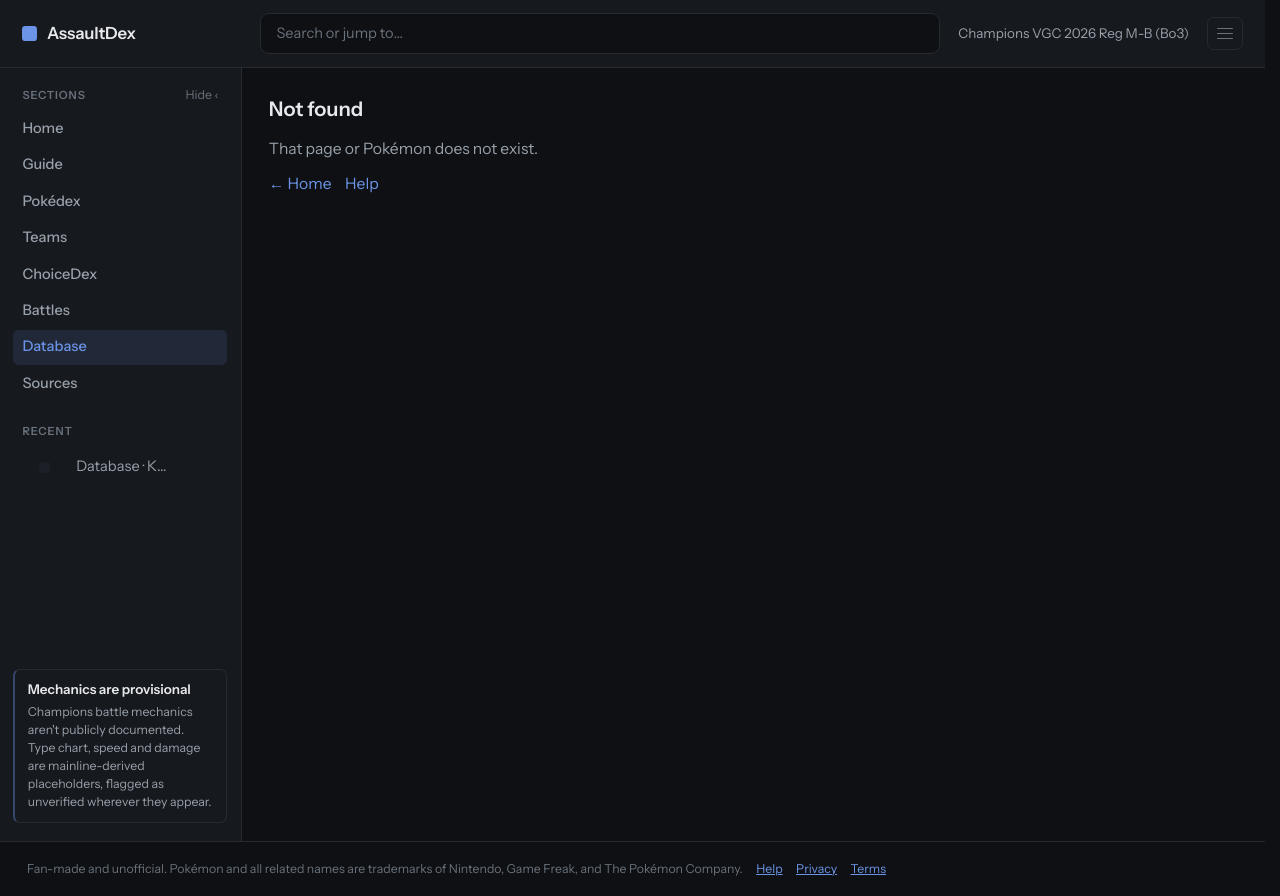
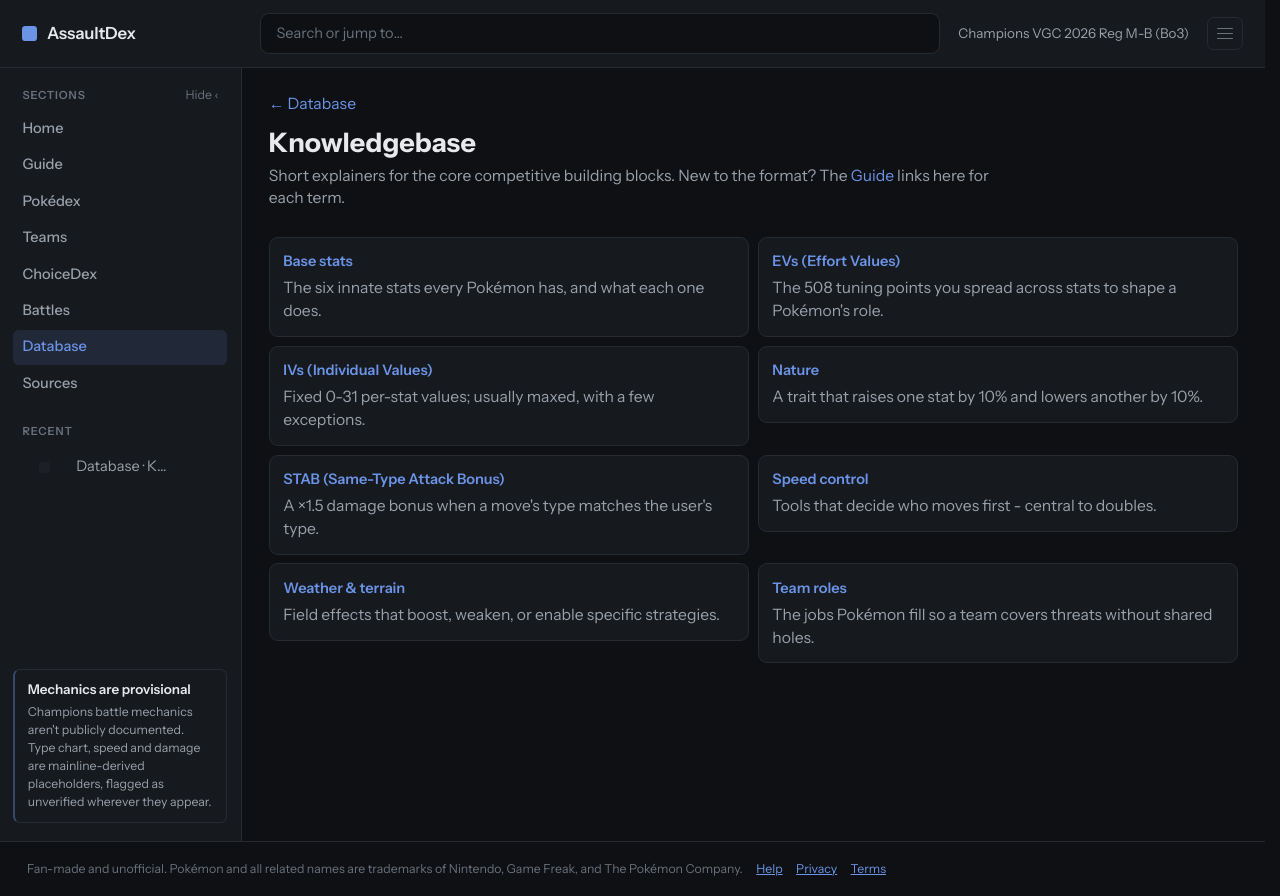
Before and after one commit to toysoldi3r/assaultdex, a Next.js app: page /database/knowledgebase in a window 1280 px wide. Before the commit this address had no page. Built offline with nearby package versions, Linux system fonts and the light colour scheme.

Commit message:
Add Knowledgebase page component
Create a Knowledgebase page with metadata and links.

```diff
--- /dev/null
+++ b/src/app/database/knowledgebase/page.tsx
@@ -0,0 +1,38 @@
+import Link from "next/link";
+import { KB_ENTRIES } from "@/data/knowledgebase";
+
+export const metadata = {
+  title: "Knowledgebase",
+  description: "Plain-language explainers for the competitive building blocks: base stats, EVs, IVs, natures.",
+};
+
+export default function KnowledgebasePage() {
+  return (
+    <div className="space-y-6">
+      <div>
+        <Link href="/database" className="text-sm text-amber-400 hover:underline">
+          &larr; Database
+        </Link>
+        <h1 className="mt-2 text-2xl font-bold">Knowledgebase</h1>
+        <p className="mt-1 max-w-2xl text-sm text-slate-400">
+          Short explainers for the core competitive building blocks. New to the
+          format? The <Link href="/guide" className="text-amber-400 hover:underline">Guide</Link> links here for each term.
+        </p>
+      </div>
+
+      <ul className="grid gap-2 sm:grid-cols-2">
+        {KB_ENTRIES.map((e) => (
+          <li key={e.slug}>
+            <Link
+              href={`/database/knowledgebase/${e.slug}`}
+              className="block rounded-lg border border-slate-800 bg-slate-900/40 p-3 hover:border-amber-500"
+            >
+              <span className="font-semibold text-amber-400">{e.title}</span>
+              <p className="mt-1 text-sm text-slate-400">{e.summary}</p>
+            </Link>
+          </li>
+        ))}
+      </ul>
+    </div>
+  );
+}
```
